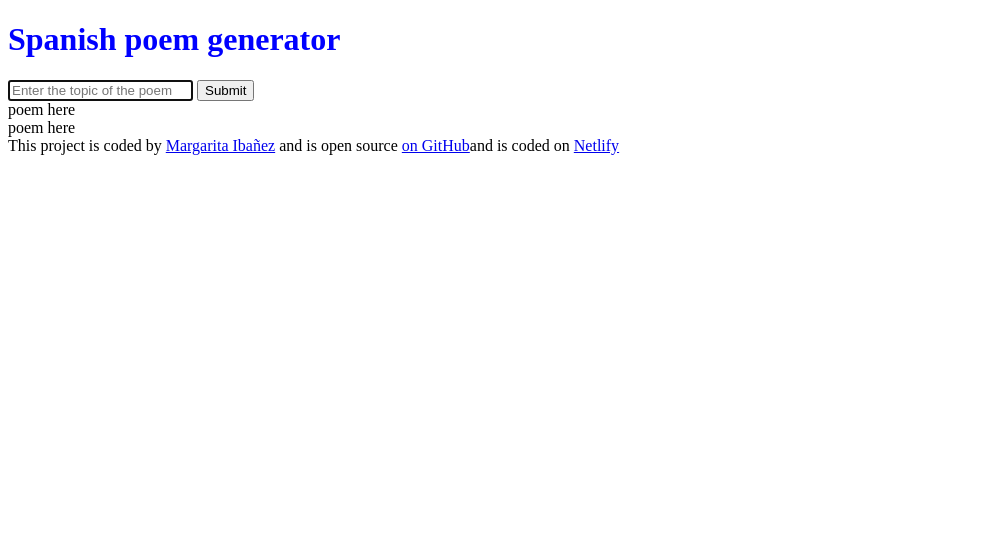
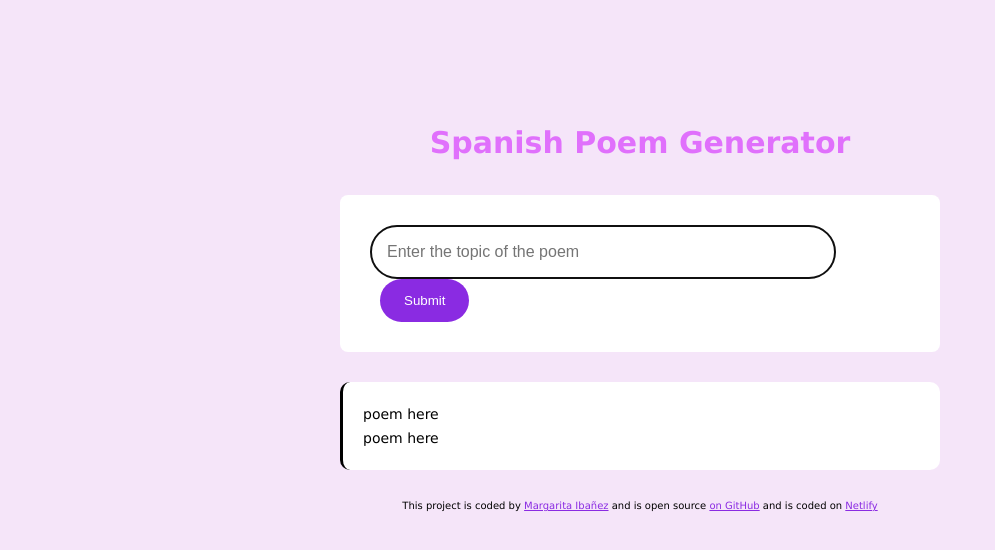
Before and after one commit to Margarita827/AI-Poem-generator, a plain HTML site: page index.html in a window 1280 px wide. Shown: the whole page, without its empty margins (0-995 px from the left). Drawn offline with Linux system fonts and the light colour scheme.

Commit message:
css added

```diff
--- a/index.html
+++ b/index.html
@@ -8,8 +8,9 @@
 
 </head>
 <body>
+    <div class="container">
     <header>
-    <h1>Spanish poem generator</h1>
+    <h1>Spanish Poem Generator</h1>
     </header>
 
     <main>
@@ -18,11 +19,12 @@
     placeholder="Enter the topic of the poem"
     autofocus
     required
-    autocomplete="off"/>
-<input type="submit" />
+    autocomplete="off"
+    class="instruction"/>
+<input type="submit" class="button" />
 
 </form>
-<div>
+<div class="poem">
     poem here
     <br />
     poem here
@@ -31,7 +33,11 @@
 
 
 
-    <footer>This project is coded by <a href="https://github.com/Margarita827" target="_blank">Margarita Ibañez</a> and is open source <a href="https://github.com/Margarita827/AI-Poem-generator" target="_blank">on GitHub</a>and is coded on <a href="https://app.netlify.com/teams/margarita827/sites" target="_blank">Netlify</a></footer>
+    <footer>This project is coded by
+        <a href="https://github.com/Margarita827" target="_blank">Margarita Ibañez</a>
+        and is open source <a href="https://github.com/Margarita827/AI-Poem-generator" target="_blank">on GitHub</a>
+        and is coded on <a href="https://app.netlify.com/teams/margarita827/sites" target="_blank">Netlify</a></footer>
     <script src="src/index.js"></script>
+    </div>
 </body>
 </html>
--- a/src/style.css
+++ b/src/style.css
@@ -1,3 +1,72 @@
+body {
+    background-color: rgb(245, 229, 249);
+   font-family: 'Lucida Sans', 'Lucida Sans Regular', 'Lucida Grande', 'Lucida Sans Unicode', Geneva, Verdana, sans-serif;
+}
+
+.container {
+    margin: 120px auto;
+    max-width: 600px;
+}
+
+header {
+   margin-bottom: 30px;
+}
+
+
 h1 {
-    color: blue;
+    text-align: center;
+    font-weight: 700;
+    font-size: 30px;
+    line-height: 1.5;
+    color: rgb(224, 112, 252);
 }
+
+main {
+    margin-bottom: ;
+}
+
+form {
+    padding: 30px;
+    background-color: white;
+    border-radius: 8px;
+    margin-bottom: 30px;
+}
+
+.instruction {
+    padding: 16px;
+    border: 1px solid rgb(245, 237, 247);
+    width: 80%;
+    font-size: 16px;
+    border-radius: 50px;
+    line-height: 20px;
+    color: blueviolet;
+
+}
+
+.button {
+    margin-left: 10px;
+    background-color: blueviolet;
+    color: white;
+    border: none;
+    border-radius: 50px;
+    padding: 14px 24px;
+}
+
+.poem {
+    font-size: 14px;
+    background-color: white;
+    padding: 20px;
+    line-height: 24px;
+    border-left: 3px solid;
+    border-radius: 10px;
+}
+
+footer {
+    text-align: center;
+    font-size: 10px;
+    margin-top: 30px;
+}
+
+a {
+    color: blueviolet;
+}
```
